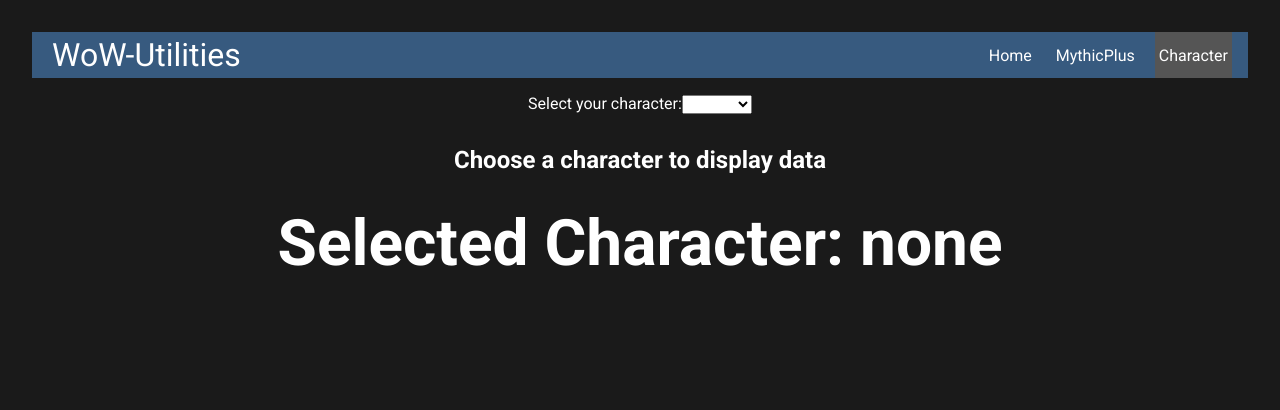
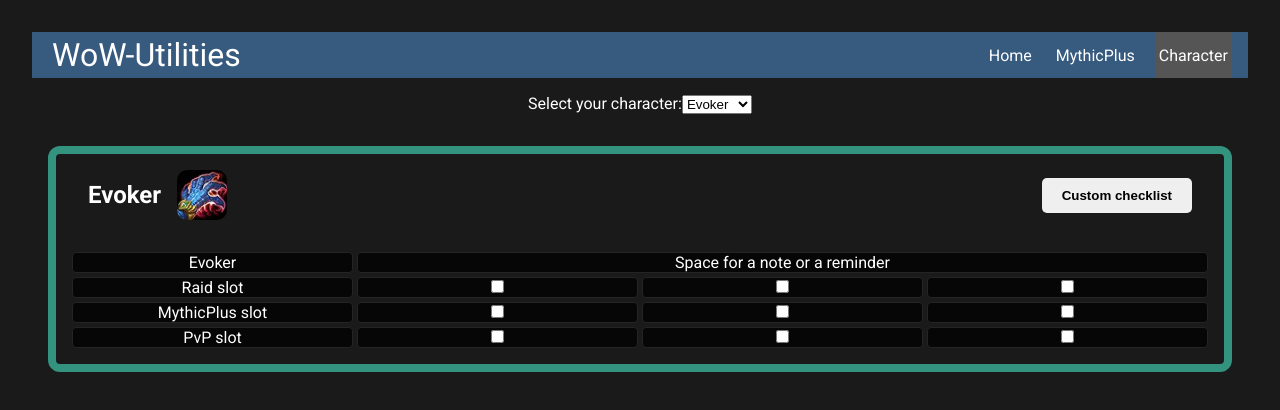
Before and after one commit to Nikolascerbakov/WoW-Utilities, a React (Vite) app: page /CharacterPage in a window 1280 px wide. Shown: the top 410 px of the page. Built offline with nearby package versions, Linux system fonts and the light colour scheme.

Commit message:
added buton + flex space between

```diff
--- a/src/CharacterComponent.css
+++ b/src/CharacterComponent.css
@@ -9,12 +9,21 @@
 .character-div img {
     width: 50px;
     height: 50px;
+    border-radius: 10px;
 }
 
 .character-info-container{
     display: flex;
     gap: 1rem;
-    justify-content: space-evenly;
+    padding: 0 1rem;
+    justify-content: space-between;
     text-align: center;
     align-items: center;
 }
+
+
+.character-name-div{
+    display: flex;
+    gap: 1rem;
+    align-items: center;
+}
--- a/src/components/Character/CharacterComponent.jsx
+++ b/src/components/Character/CharacterComponent.jsx
@@ -15,8 +15,11 @@
         return(
             <div className="character-div" style={{ border: `8px solid ${color}`, color: color }}>
                 <div className="character-info-container">
-                <h2>{characterData.class}</h2>
-                <img src={characterData.icon} alt={characterData.class} />
+                    <div className="character-name-div">
+                        <h2>{characterData.class}</h2>
+                        <img src={characterData.icon} alt={characterData.class} />
+                    </div>
+                <button>Custom checklist</button>
                 </div>
 
                 <div className="great-vault-container">
--- a/src/components/UI/Select.jsx
+++ b/src/components/UI/Select.jsx
@@ -1,38 +1,29 @@
-
-function Select({ onCharacterChange }){
-
+function Select({ selectedCharacter, onCharacterChange }) {
 
     const handleChange = (e) => {
         onCharacterChange(e.target.value);
     }
 
-    return(
+    return (
         <div>
-             <label>
-
+            <label>
                 Select your character:
-
                 <select
                     name="selectedCharacter"
                     id="character-select"
                     form="characters-select-form"
-                    defaultValue="none"
                     onChange={handleChange}
+                    value={selectedCharacter || ''} // Ensure dropdown reflects selected character
                 >
-                    <option value="none"></option>
                     <option value="Evoker">Evoker</option>
                     <option value="Mage">Mage</option>
                     <option value="Paladin">Paladin</option>
                     <option value="Rogue">Rogue</option>
                     <option value="Warlock">Warlock</option>
                 </select>
-             </label>
+            </label>
         </div>
-
-
-
-
     );
 }
 
-export default Select
+export default Select;
--- a/src/components/checklists/GreatVaultChecklist.jsx
+++ b/src/components/checklists/GreatVaultChecklist.jsx
@@ -6,20 +6,21 @@
     // Generate a unique key for each character's checkboxes
     const localStorageKey = `checkboxes-${characterData.class}`;
 
-    // Load the checkbox states from localStorage when the characterData changes
+    // Load the checkbox states from localStorage when the characterData is fully available
     useEffect(() => {
-        const savedCheckboxes = JSON.parse(localStorage.getItem(localStorageKey));
-        if (savedCheckboxes) {
-            setCheckboxes(savedCheckboxes);
-        } else {
-            // Initialize if not found in localStorage
-            setCheckboxes(Array(9).fill(false));
+        if (characterData.class) { // Ensure characterData is fully loaded
+            const savedCheckboxes = JSON.parse(localStorage.getItem(localStorageKey));
+            if (savedCheckboxes) {
+                setCheckboxes(savedCheckboxes);
+            }
         }
     }, [characterData.class, localStorageKey]);
 
     // Save the checkbox states to localStorage whenever they change
     useEffect(() => {
-        localStorage.setItem(localStorageKey, JSON.stringify(checkboxes));
+        if (characterData.class) { // Ensure characterData is fully loaded
+            localStorage.setItem(localStorageKey, JSON.stringify(checkboxes));
+        }
     }, [checkboxes, localStorageKey]);
 
     // Handle checkbox change
@@ -49,4 +50,4 @@
     );
 }
 
-export default GreatVaultChecklist
+export default GreatVaultChecklist;
--- a/src/index.css
+++ b/src/index.css
@@ -83,7 +83,6 @@
 }
 
 button{
-    font-size: 1.7rem;
     font-weight: bold;
     padding: 10px 20px;
     border: none;
--- a/src/pages/CharacterPage.jsx
+++ b/src/pages/CharacterPage.jsx
@@ -2,53 +2,46 @@
 import Searchbar from "../components/UI/Searchbar";
 import Select from "../components/UI/Select";
 import CharacterComponent from "../components/Character/CharacterComponent";
-import classesList from "../components/Character/Classes/classesList.json"
-import { useState } from "react";
+import classesList from "../components/Character/Classes/classesList.json";
+import { useState, useEffect } from "react";
 
-function CharacterPage(){
+function CharacterPage() {
+    const [selectedCharacter, setSelectedCharacter] = useState(null);
 
-    const [selectedCharacter, setSelectedCharacter] = useState('none');
+    // Load the selected character from localStorage on page load
+    useEffect(() => {
+        const savedCharacter = localStorage.getItem('selectedCharacter');
+        if (savedCharacter) {
+            setSelectedCharacter(savedCharacter);
+        } else {
+            setSelectedCharacter('Evoker'); // Default to the first option if nothing is saved
+        }
+    }, []);
+
+    // Save the selected character to localStorage whenever it changes
+    useEffect(() => {
+        if (selectedCharacter) {
+            localStorage.setItem('selectedCharacter', selectedCharacter);
+        }
+    }, [selectedCharacter]);
 
     const selectedClassData = classesList.find(
         (characterClass) => characterClass.class === selectedCharacter
     );
 
-    const [shownCharacter,setShownCharacter] = useState();
-
-    // const [input, setInput] = useState("");
-
-    // const handleInputChange = (event) => {
-    //     setInput(event.target.value);
-    // }
-
-    // const handleClickSearch = () => {
-
-    // }
-
-
-
     return (
-        // <div className="character-page-container">
-        //     <h1>Character page</h1>
-        //     <div className="search-container">
-        //         <Select  onCharacterChange={setSelectedCharacter} />
-        //         {/* <Searchbar placeholder="Enter your character name" handleInputChange={handleInputChange}/> */}
-        //         {/* <Button text={"Search"} className={"search-button"} onClick={handleClickSearch}/> */}
-        //     </div>
-
-        //     <div className="character-container">
-        //         <CharacterComponent />
-
-        //     </div>
-        // </div>
-
         <div className="character-page-container">
-        <Select onCharacterChange={setSelectedCharacter} />
-        <CharacterComponent characterData={selectedClassData} />
-        <h1>Selected Character: {selectedCharacter}</h1>
+            <Select
+                selectedCharacter={selectedCharacter || ''}
+                onCharacterChange={setSelectedCharacter}
+            />
+            {selectedClassData && selectedCharacter ? (
+                <CharacterComponent characterData={selectedClassData} />
+            ) : (
+                <h1>Loading...</h1>
+            )}
         </div>
-
-            );
+    );
 }
 
-export default CharacterPage
+export default CharacterPage;
```
Also changed, not shown: src/CharacterPage.css (line endings or trailing spaces).
